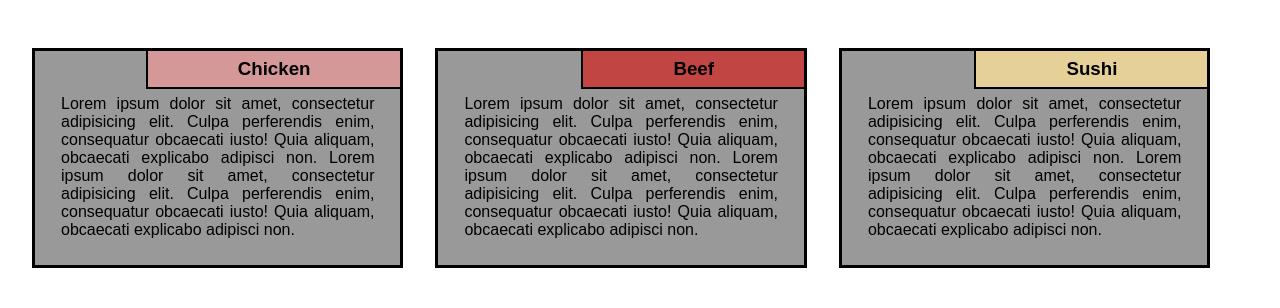
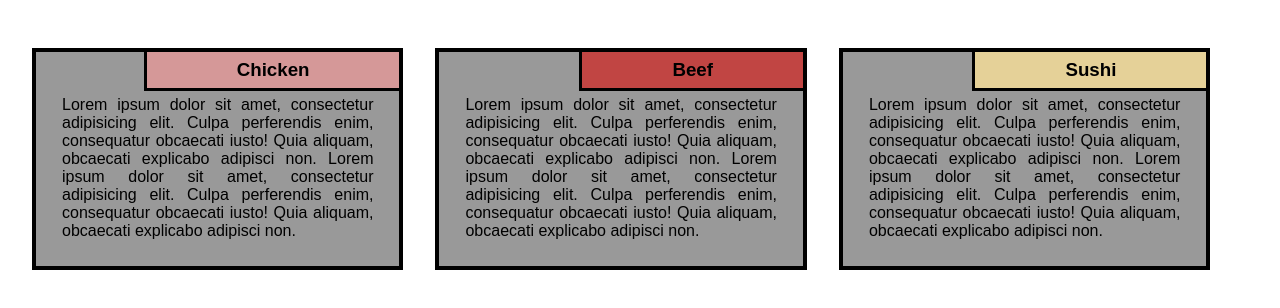
Before and after one commit to SSTalha/module2-solution, a plain HTML site: page index.html in a window 1280 px wide. Shown: the part 126-434 px from the top of the page. Drawn offline with Linux system fonts and the light colour scheme.

Commit message:
Update index.css

```diff
--- a/index.css
+++ b/index.css
@@ -29,7 +29,7 @@ body{
   background-color:#999999;
   margin: 16px;
   padding: 26px;
-  border: 3px solid #000;
+  border: 4px solid black;
 }
 
 .item p{
@@ -44,8 +44,8 @@ body{
   right: 0px;
   background: green;
   padding: 7px 90px;
-  border-left: 2px solid #000;
-  border-bottom: 2px solid #000;
+  border-left: 3px solid black;
+  border-bottom: 3px solid black;
 }
 
 #T-one {
```
